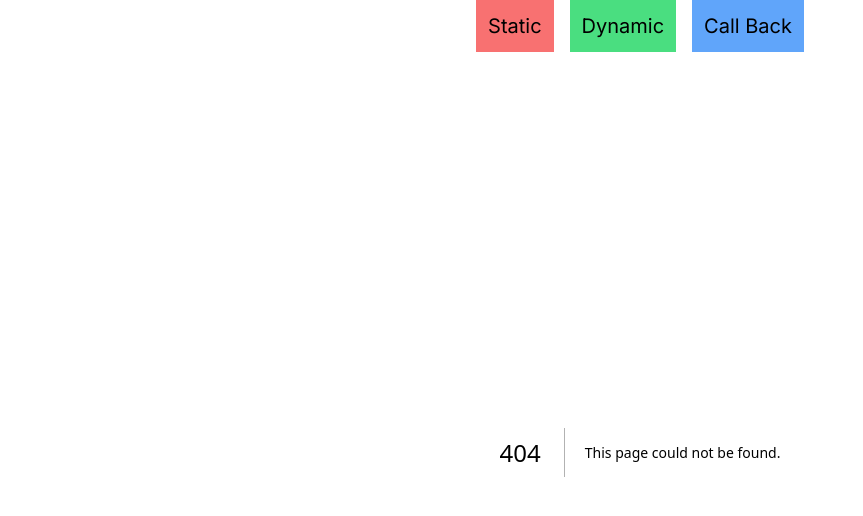
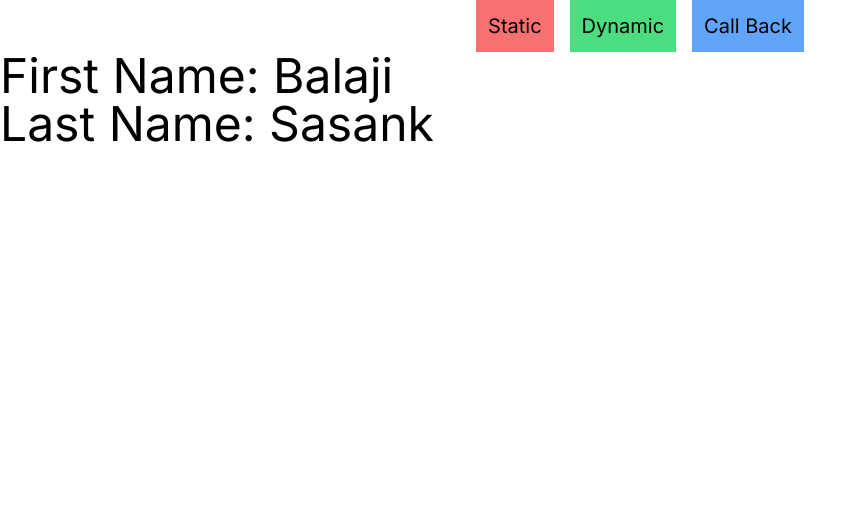
Before and after one commit to BSC-9/Next.js-Routings, a Next.js app: page /usecontext in a window 1280 px wide. Before the commit this address had no page. Shown: the top 516 px of the page, without its empty margins (0-863 px from the left). Built offline with nearby package versions, Linux system fonts and the light colour scheme.

Commit message:
usecontext

```diff
--- a/src/app/hooks/page.jsx
+++ /dev/null
@@ -1,22 +0,0 @@
-"use client"
-import { useRef, useState, useEffect } from "react";
-
-export default function Difference() {
-    const [count, setCount] = useState(0);
-    const countRef = useRef(0);
-
-    const Increment = () => {
-        setCount(count+1);
-        countRef.current++;
-
-        console.log("State: ", count);
-        console.log("ref: ", countRef.current);
-    };
-
-    return (
-        <div className="text-5xl">
-            <button onClick={Increment} className="text-white bg-red-400 p-5 mr-5">Increment</button>
-            count: {count}
-        </div>
-    );
-}
--- /dev/null
+++ b/src/app/usecontext/page.jsx
@@ -0,0 +1,29 @@
+"use client";
+import React, { createContext, useEffect, useState, useContext } from "react";
+
+const NamesContext = createContext(null);
+
+export default function NameList() {
+  const [names, setNames] = useState({ firstname: "", lastname: "" });
+
+  useEffect(() => {
+    setNames({ firstname: "Balaji", lastname: "Sasank" });
+  }, []);
+
+  return (
+    <NamesContext.Provider value={names}>
+      <OutputNameList />
+    </NamesContext.Provider>
+  );
+}
+
+function OutputNameList() {
+  const names = useContext(NamesContext);
+
+  return (
+    <div className="text-5xl">
+      <p>First Name: {names.firstname}</p>
+      <p>Last Name: {names.lastname}</p>
+    </div>
+  );
+}
```
